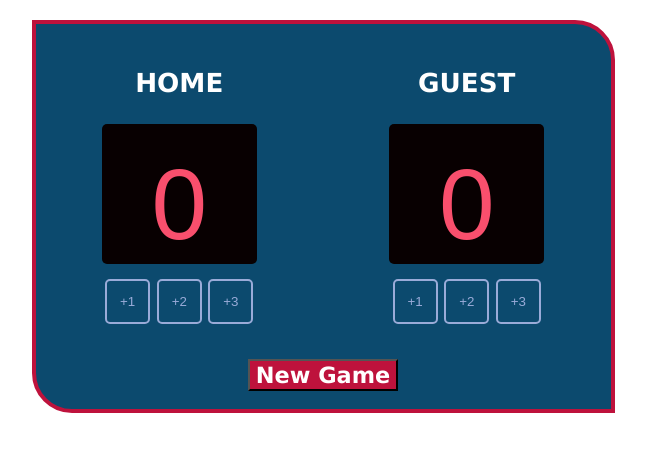
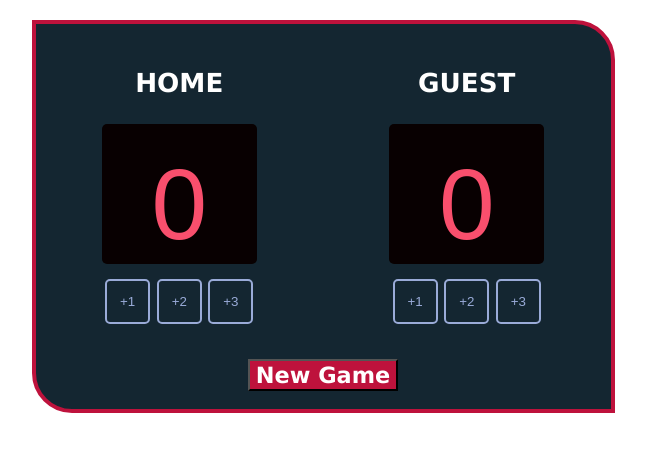
Before and after one commit to LucaChicconi/TableroBasquet, a website built with Vite: page index.html in a window 1280 px wide. Shown: the whole page, without its empty margins (317-963 px from the left). Built offline with nearby package versions, Linux system fonts and the light colour scheme; a web font is replaced by a local one.

Commit message:
Cambio de color

```diff
--- a/index.css
+++ b/index.css
@@ -21,7 +21,7 @@ body {
 .container {
     width: 575px;
     height: 385px;
-    background-color: #0C4A6E;
+    background-color: #142631;
     border-radius : 0 40px 0 40px ;
     border : solid 4px #BE123C;
     margin-top : 20px;
```
